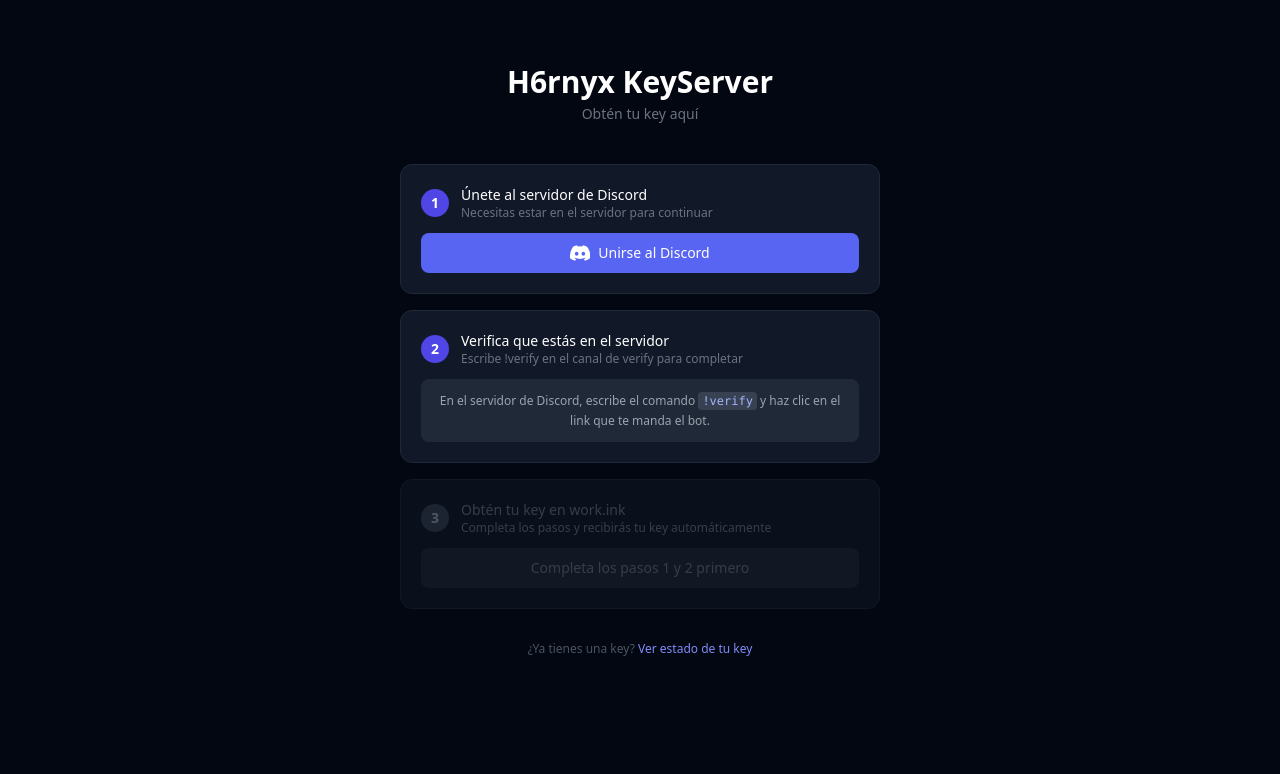
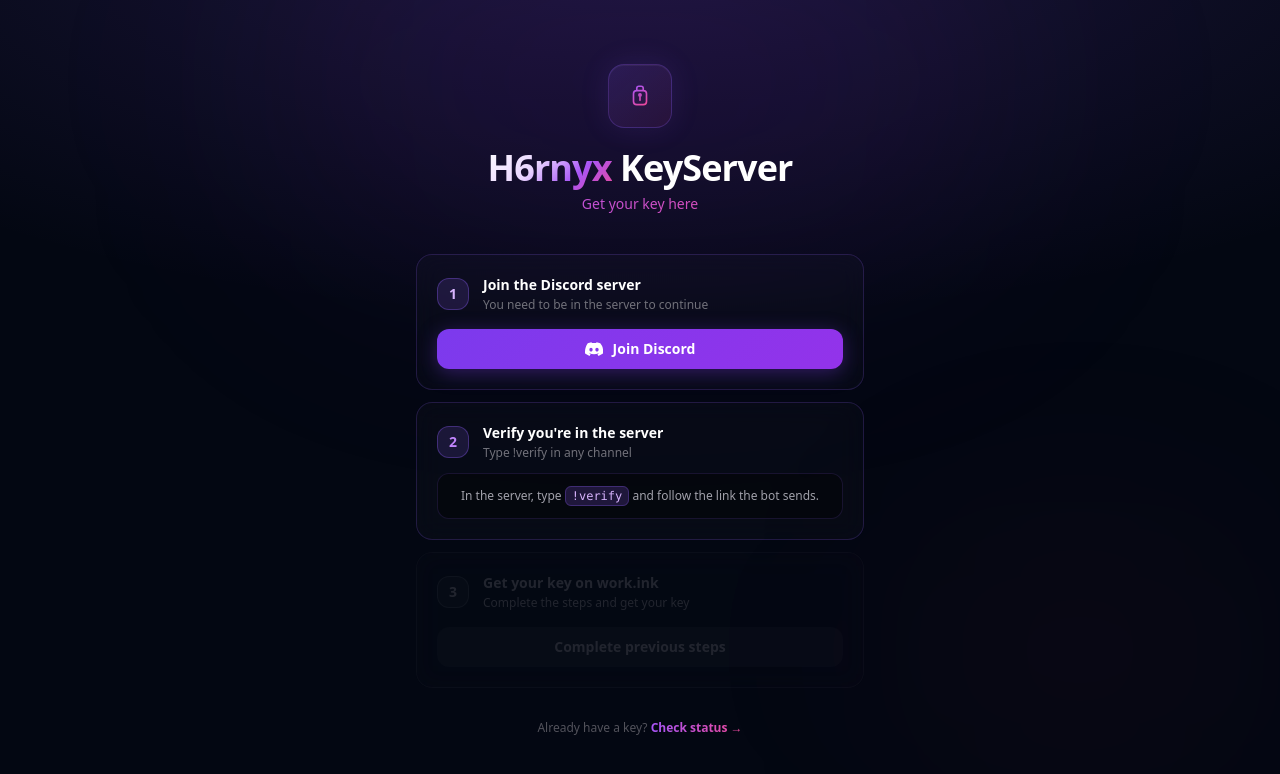
Before and after one commit to h6rnyxv/h6rnyx-keyserver, a Next.js app: page / in a window 1280 px wide. Shown: the top 774 px of the page. Built offline with nearby package versions, Linux system fonts and the light colour scheme; no server answers.

Commit message:
design: rework UI - black & purple gradient theme

```diff
--- a/app/page.tsx
+++ b/app/page.tsx
@@ -7,18 +7,31 @@
 const WORKINK_LINK  = "https://work.ink/2tqZ/keyserver";
 
 const DiscordIcon = () => (
-    <svg width="20" height="16" viewBox="0 0 71 55" fill="white" xmlns="http://www.w3.org/2000/svg">
+  <svg width="18" height="14" viewBox="0 0 71 55" fill="currentColor" xmlns="http://www.w3.org/2000/svg">
     <path d="M60.1 4.9A58.8 58.8 0 0 0 45.7.4a.2.2 0 0 0-.2.1 40.9 40.9 0 0 0-1.8 3.7 54.3 54.3 0 0 0-16.3 0A37.5 37.5 0 0 0 25.6.5a.2.2 0 0 0-.2-.1A58.6 58.6 0 0 0 11 4.9a.2.2 0 0 0-.1.1C1.6 18.7-1 32.2.3 45.5a.2.2 0 0 0 .1.2 59.1 59.1 0 0 0 17.8 9 .2.2 0 0 0 .2-.1 42.2 42.2 0 0 0 3.6-5.9.2.2 0 0 0-.1-.3 38.9 38.9 0 0 1-5.6-2.7.2.2 0 0 1 0-.4c.4-.3.7-.6 1.1-.9a.2.2 0 0 1 .2 0c11.7 5.4 24.4 5.4 36 0a.2.2 0 0 1 .2 0l1.1.9a.2.2 0 0 1 0 .4 36.8 36.8 0 0 1-5.6 2.7.2.2 0 0 0-.1.3 47.3 47.3 0 0 0 3.6 5.9.2.2 0 0 0 .2.1 58.9 58.9 0 0 0 17.8-9 .2.2 0 0 0 .1-.2C73 30.1 70.2 16.7 60.2 5a.2.2 0 0 0-.1-.1ZM23.7 37.3c-3.5 0-6.4-3.2-6.4-7.2s2.8-7.2 6.4-7.2c3.6 0 6.5 3.3 6.4 7.2 0 4-2.8 7.2-6.4 7.2Zm23.6 0c-3.5 0-6.4-3.2-6.4-7.2s2.8-7.2 6.4-7.2c3.6 0 6.5 3.3 6.4 7.2 0 4-2.8 7.2-6.4 7.2Z"/>
+  </svg>
+);
+
+const KeyIcon = () => (
+  <svg width="26" height="26" viewBox="0 0 24 24" fill="none" xmlns="http://www.w3.org/2000/svg">
+    <path d="M15 7H9M15 7C16.6569 7 18 8.34315 18 10V17C18 18.6569 16.6569 20 15 20H9C7.34315 20 6 18.6569 6 17V10C6 8.34315 7.34315 7 9 7M15 7V5C15 3.89543 14.1046 3 13 3H11C9.89543 3 9 3.89543 9 5V7M12 12V16M12 12C12.5523 12 13 11.5523 13 11C13 10.4477 12.5523 10 12 10C11.4477 10 11 10.4477 11 11C11 11.5523 11.4477 12 12 12Z" stroke="url(#kg)" strokeWidth="1.5" strokeLinecap="round"/>
+    <defs>
+      <linearGradient id="kg" x1="6" y1="3" x2="18" y2="20" gradientUnits="userSpaceOnUse">
+        <stop stopColor="#a855f7"/>
+        <stop offset="1" stopColor="#ec4899"/>
+      </linearGradient>
+    </defs>
   </svg>
 );
 
 function HomeContent() {
   const searchParams = useSearchParams();
   const router = useRouter();
-
   const [discordVerified, setDiscordVerified] = useState(false);
   const [checkingVerify, setCheckingVerify] = useState(true);
   const [error, setError] = useState("");
+  const [isEs, setIsEs] = useState(true);
+  useEffect(() => { setIsEs(!navigator.language.toLowerCase().startsWith("en")); }, []);
 
   const checkDiscordCookie = useCallback(async () => {
     try {
@@ -35,98 +48,134 @@
   useEffect(() => {
     const verified = searchParams.get("verified");
     const err = searchParams.get("error");
-
-      if (err === "token_invalid") setError("❌ El link expiró o ya fue usado. Corre !verify de nuevo en Discord.");
-      if (err === "token_missing") setError("❌ Link inválido. Usa !verify en el servidor de Discord.");
-
-      if (verified === "1") {
-        // Viene de redireccion post-verificacion, limpiar URL
-        router.replace("/");
-      }
-
+    if (err === "token_invalid") setError(isEs ? "❌ El link expiró o ya fue usado. Usa !verify de nuevo en Discord." : "❌ The link expired or was already used. Run !verify again in Discord.");
+    if (err === "token_missing") setError(isEs ? "❌ Link inválido. Usa !verify en el servidor de Discord." : "❌ Invalid link. Use !verify in the Discord server.");
+    if (verified === "1") router.replace("/");
     checkDiscordCookie();
-    }, [searchParams, checkDiscordCookie, router]);
+  }, [searchParams, checkDiscordCookie, router, isEs]);
 
   return (
-      <main className="max-w-lg mx-auto px-4 py-16">
+    <main className="min-h-screen flex flex-col items-center justify-center px-4 py-16 relative overflow-hidden">
+      <div className="absolute inset-0 bg-[radial-gradient(ellipse_80%_50%_at_50%_-10%,rgba(139,92,246,0.18),transparent)] pointer-events-none" />
+      <div className="absolute top-[-80px] left-1/2 -translate-x-1/2 w-[700px] h-[320px] bg-purple-700/10 blur-[130px] rounded-full pointer-events-none" />
+      <div className="absolute bottom-0 right-0 w-[400px] h-[300px] bg-pink-900/5 blur-[100px] rounded-full pointer-events-none" />
+
+      <div className="relative z-10 w-full max-w-md">
         <div className="text-center mb-10">
-          <h1 className="text-3xl font-bold text-white">H6rnyx KeyServer</h1>
-          <p className="text-gray-500 text-sm mt-1">Obtén tu key aquí</p>
+          <div className="inline-flex items-center justify-center w-16 h-16 rounded-2xl mb-5"
+            style={{background: "linear-gradient(135deg, rgba(139,92,246,0.15) 0%, rgba(236,72,153,0.08) 100%)", border: "1px solid rgba(139,92,246,0.25)", boxShadow: "0 0 30px rgba(139,92,246,0.12), inset 0 1px 0 rgba(255,255,255,0.05)"}}>
+            <KeyIcon />
+          </div>
+          <h1 className="text-4xl font-bold tracking-tight mb-1.5">
+            <span style={{background: "linear-gradient(135deg, #fff 0%, #e9d5ff 40%, #a855f7 70%, #ec4899 100%)", WebkitBackgroundClip: "text", WebkitTextFillColor: "transparent", backgroundClip: "text"}}>
+              H6rnyx
+            </span>{" "}
+            <span className="text-white">KeyServer</span>
+          </h1>
+          <p style={{background: "linear-gradient(90deg, #a855f7, #ec4899)", WebkitBackgroundClip: "text", WebkitTextFillColor: "transparent", backgroundClip: "text"}} className="text-sm font-medium">
+            {isEs ? "Obtén tu key aquí" : "Get your key here"}
+          </p>
         </div>
 
         {error && (
-          <div className="bg-red-900/30 border border-red-700 rounded-xl p-4 text-center mb-5">
-            <p className="text-red-300 text-sm">{error}</p>
+          <div className="rounded-2xl p-4 text-center mb-5" style={{background: "rgba(239,68,68,0.08)", border: "1px solid rgba(239,68,68,0.2)"}}>
+            <p className="text-red-400 text-sm">{error}</p>
           </div>
         )}
 
-        <div className="space-y-4">
-
-          {/* Paso 1: Unirse al Discord */}
-          <div className="bg-gray-900 rounded-xl p-5 border border-gray-800">
-            <div className="flex items-center gap-3 mb-3">
-              <div className="w-7 h-7 rounded-full flex items-center justify-center text-sm font-bold shrink-0 bg-indigo-600 text-white">
+        <div className="space-y-3">
+          {/* Step 1 */}
+          <div className="relative rounded-2xl p-5 transition-all duration-300 group"
+            style={{background: "rgba(255,255,255,0.02)", border: "1px solid rgba(139,92,246,0.2)", backdropFilter: "blur(12px)"}}>
+            <div className="absolute inset-0 rounded-2xl opacity-0 group-hover:opacity-100 transition-opacity duration-300 pointer-events-none"
+              style={{background: "radial-gradient(ellipse at top left, rgba(139,92,246,0.06) 0%, transparent 70%)"}} />
+            <div className="flex items-center gap-3.5 mb-4">
+              <div className="w-8 h-8 rounded-xl flex items-center justify-center text-sm font-bold shrink-0 text-purple-300"
+                style={{background: "rgba(139,92,246,0.15)", border: "1px solid rgba(139,92,246,0.35)"}}>
                 1
               </div>
               <div>
-                <p className="text-white font-medium text-sm">Únete al servidor de Discord</p>
-                <p className="text-gray-500 text-xs">Necesitas estar en el servidor para continuar</p>
+                <p className="text-white font-semibold text-sm">{isEs ? "Únete al servidor de Discord" : "Join the Discord server"}</p>
+                <p className="text-zinc-500 text-xs mt-0.5">{isEs ? "Necesitas estar en el servidor para continuar" : "You need to be in the server to continue"}</p>
               </div>
             </div>
-            <a
-              href={DISCORD_INVITE}
-              target="_blank"
-              rel="noopener noreferrer"
-              className="flex items-center justify-center gap-2 bg-[#5865F2] hover:bg-[#4752c4] text-white px-4 py-2.5 rounded-lg font-medium transition-colors text-sm w-full"
-            >
+            <a href={DISCORD_INVITE} target="_blank" rel="noopener noreferrer"
+              className="flex items-center justify-center gap-2.5 text-white px-4 py-2.5 rounded-xl font-semibold transition-all duration-200 text-sm w-full active:scale-[0.98]"
+              style={{background: "linear-gradient(135deg, #7c3aed, #9333ea)", boxShadow: "0 4px 20px rgba(124,58,237,0.35)"}}>
               <DiscordIcon />
-              Unirse al Discord
+              {isEs ? "Unirse al Discord" : "Join Discord"}
             </a>
           </div>
 
-          {/* Paso 2: Verificar con el bot */}
-          <div className={`bg-gray-900 rounded-xl p-5 border transition-all ${discordVerified ? "border-green-700" : "border-gray-800"}`}>
-            <div className="flex items-center gap-3 mb-3">
-              <div className={`w-7 h-7 rounded-full flex items-center justify-center text-sm font-bold shrink-0 ${discordVerified ? "bg-green-500 text-white" : "bg-indigo-600 text-white"}`}>
+          {/* Step 2 */}
+          <div className="relative rounded-2xl p-5 transition-all duration-300 group"
+            style={{
+              background: "rgba(255,255,255,0.02)",
+              border: discordVerified ? "1px solid rgba(52,211,153,0.3)" : "1px solid rgba(139,92,246,0.2)",
+              backdropFilter: "blur(12px)"
+            }}>
+            {discordVerified && (
+              <div className="absolute inset-0 rounded-2xl pointer-events-none" style={{background: "radial-gradient(ellipse at top left, rgba(52,211,153,0.05) 0%, transparent 70%)"}} />
+            )}
+            <div className="flex items-center gap-3.5 mb-3">
+              <div className="w-8 h-8 rounded-xl flex items-center justify-center text-sm font-bold shrink-0 transition-all"
+                style={discordVerified
+                  ? {background: "rgba(52,211,153,0.15)", border: "1px solid rgba(52,211,153,0.35)", color: "#34d399"}
+                  : {background: "rgba(139,92,246,0.15)", border: "1px solid rgba(139,92,246,0.35)", color: "#c084fc"}}>
                 {discordVerified ? "✓" : "2"}
               </div>
               <div>
-                <p className={`font-medium text-sm ${discordVerified ? "text-green-400" : "text-white"}`}>
-                  {discordVerified ? "Discord verificado ✓" : "Verifica que estás en el servidor"}
+                <p className="font-semibold text-sm" style={discordVerified ? {color: "#34d399"} : {color: "#fff"}}>
+                  {discordVerified
+                    ? (isEs ? "Discord verificado" : "Discord verified")
+                    : (isEs ? "Verifica que estás en el servidor" : "Verify you're in the server")}
                 </p>
-                <p className="text-gray-500 text-xs">
+                <p className="text-zinc-500 text-xs mt-0.5">
                   {discordVerified
-                    ? "El bot confirmó tu membresía"
-                    : "Escribe !verify en el canal de verify para completar"}
+                    ? (isEs ? "El bot confirmó tu membresía" : "Bot confirmed your membership")
+                    : (isEs ? "Escribe !verify en cualquier canal" : "Type !verify in any channel")}
                 </p>
               </div>
             </div>
             {!discordVerified && (
-              <div className="bg-gray-800 rounded-lg px-4 py-3 text-center">
+              <div className="rounded-xl px-4 py-3 text-center" style={{background: "rgba(0,0,0,0.4)", border: "1px solid rgba(139,92,246,0.15)"}}>
                 {checkingVerify ? (
-                  <p className="text-gray-400 text-xs">Verificando...</p>
+                  <div className="flex items-center justify-center gap-2">
+                    <div className="w-3 h-3 rounded-full border-2 border-t-transparent animate-spin" style={{borderColor: "rgba(168,85,247,0.6)", borderTopColor: "transparent"}} />
+                    <p className="text-zinc-500 text-xs">Verificando...</p>
+                  </div>
                 ) : (
-                  <p className="text-gray-400 text-xs leading-relaxed">
-                    En el servidor de Discord, escribe el comando{" "}
-                    <code className="bg-gray-700 text-indigo-300 px-1 py-0.5 rounded text-xs">!verify</code>{" "}
-                    y haz clic en el link que te manda el bot.
+                  <p className="text-zinc-400 text-xs leading-relaxed">
+                    {isEs ? "En el servidor, escribe" : "In the server, type"}{" "}
+                    <code className="font-mono text-xs px-1.5 py-0.5 rounded-md" style={{background: "rgba(139,92,246,0.2)", border: "1px solid rgba(139,92,246,0.3)", color: "#d8b4fe"}}>!verify</code>{" "}
+                    {isEs ? "y sigue el link que te envía el bot." : "and follow the link the bot sends."}
                   </p>
                 )}
               </div>
             )}
           </div>
 
-          {/* Paso 3: Obtener key en work.ink */}
-          <div className={`bg-gray-900 rounded-xl p-5 border transition-all ${!discordVerified ? "opacity-50 border-gray-800" : "border-indigo-700"}`}>
-            <div className="flex items-center gap-3 mb-3">
-              <div className={`w-7 h-7 rounded-full flex items-center justify-center text-sm font-bold shrink-0 ${discordVerified ? "bg-indigo-600 text-white" : "bg-gray-700 text-gray-400"}`}>
+          {/* Step 3 */}
+          <div className={`relative rounded-2xl p-5 transition-all duration-300 group ${!discordVerified ? "opacity-40" : ""}`}
+            style={{
+              background: "rgba(255,255,255,0.02)",
+              border: discordVerified ? "1px solid rgba(139,92,246,0.35)" : "1px solid rgba(255,255,255,0.06)",
+              backdropFilter: "blur(12px)"
+            }}>
+            <div className="absolute inset-0 rounded-2xl opacity-0 group-hover:opacity-100 transition-opacity duration-300 pointer-events-none"
+              style={{background: "radial-gradient(ellipse at top right, rgba(168,85,247,0.06) 0%, transparent 70%)"}} />
+            <div className="flex items-center gap-3.5 mb-4">
+              <div className="w-8 h-8 rounded-xl flex items-center justify-center text-sm font-bold shrink-0"
+                style={discordVerified
+                  ? {background: "rgba(139,92,246,0.15)", border: "1px solid rgba(139,92,246,0.35)", color: "#c084fc"}
+                  : {background: "rgba(255,255,255,0.04)", border: "1px solid rgba(255,255,255,0.08)", color: "#52525b"}}>
                 3
               </div>
               <div>
-                <p className={`font-medium text-sm ${discordVerified ? "text-white" : "text-gray-500"}`}>
-                  Obtén tu key en work.ink
+                <p className={`font-semibold text-sm ${discordVerified ? "text-white" : "text-zinc-600"}`}>
+                  {isEs ? "Obtén tu key en work.ink" : "Get your key on work.ink"}
                 </p>
-                <p className="text-gray-500 text-xs">Completa los pasos y recibirás tu key automáticamente</p>
+                <p className="text-zinc-600 text-xs mt-0.5">{isEs ? "Completa los pasos y recibe tu key" : "Complete the steps and get your key"}</p>
               </div>
             </div>
             <a
@@ -134,20 +183,23 @@
               target="_blank"
               rel="noopener noreferrer"
               onClick={e => { if (!discordVerified) e.preventDefault(); }}
-              className={`flex items-center justify-center gap-2 px-4 py-2.5 rounded-lg font-medium transition-colors text-sm w-full ${
-                discordVerified
-                  ? "bg-indigo-600 hover:bg-indigo-700 text-white cursor-pointer"
-                  : "bg-gray-800 text-gray-500 cursor-not-allowed"
-              }`}
-            >
-              {discordVerified ? "Obtener Key →" : "Completa los pasos 1 y 2 primero"}
+              className="flex items-center justify-center gap-2 px-4 py-2.5 rounded-xl font-semibold transition-all duration-200 text-sm w-full active:scale-[0.98]"
+              style={discordVerified
+                ? {background: "linear-gradient(135deg, #7c3aed, #a855f7, #ec4899)", boxShadow: "0 4px 20px rgba(139,92,246,0.35)", color: "#fff"}
+                : {background: "rgba(255,255,255,0.04)", color: "#52525b", cursor: "not-allowed"}}>
+              {discordVerified ? (isEs ? "Obtener Key →" : "Get Key →") : (isEs ? "Completa los pasos anteriores" : "Complete previous steps")}
             </a>
           </div>
         </div>
 
-        <p className="text-center text-gray-600 text-xs mt-8">
-          ¿Ya tienes una key? <a href="/getkey" className="text-indigo-400 hover:text-indigo-300 transition-colors">Ver estado de tu key</a>
+        <p className="text-center text-zinc-600 text-xs mt-8">
+          {isEs ? "¿Ya tienes una key?" : "Already have a key?"}{" "}
+          <a href="/getkey" style={{background: "linear-gradient(90deg, #a855f7, #ec4899)", WebkitBackgroundClip: "text", WebkitTextFillColor: "transparent", backgroundClip: "text"}}
+            className="font-semibold hover:opacity-80 transition-opacity">
+            {isEs ? "Ver estado →" : "Check status →"}
+          </a>
         </p>
+      </div>
     </main>
   );
 }
```
Lines whose indentation alone changed are shown as unchanged.
